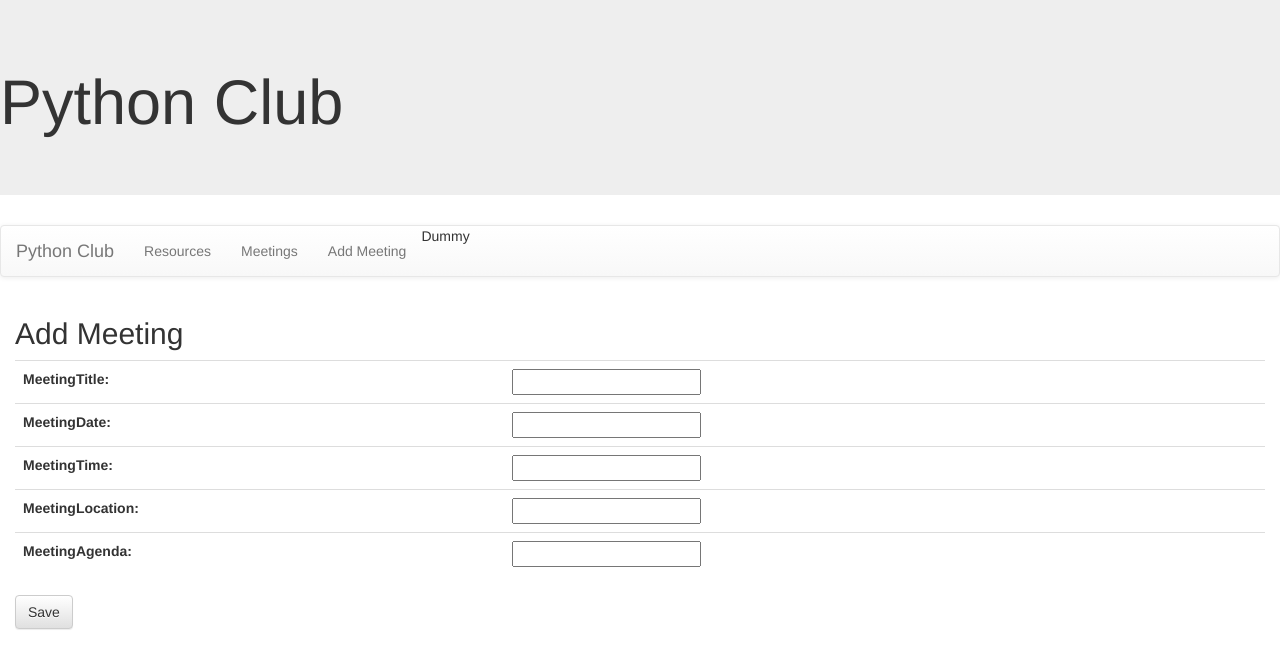
After one commit to Diego-Cano/PythonClub, a Django app: page /club/newMeeting/ in a window 1280 px wide. The commit adds this page. Shown: the top 669 px of the page. Run offline with Django 4.2, Linux system fonts and the light colour scheme; some libraries are stand-ins or nearby versions.

Commit message:
Assignment 8

```diff
--- /dev/null
+++ b/club/forms.py
@@ -0,0 +1,9 @@
+# newmeeting.php
+from django import forms
+from .models import Meeting, Resource, Event
+# MeetingMinutes
+
+class MeetingForm(forms.ModelForm):
+    class Meta:
+        model=Meeting
+        fields='__all__'
--- a/club/templates/base.html
+++ b/club/templates/base.html
@@ -18,6 +18,7 @@
 <ul class="nav navbar-nav">
 <li><a href="{% url 'resources' %}">Resources</a></li>
 <li><a href="{% url 'meetings' %}">Meetings</a></li>
+<li><a href="{% url 'newmeeting' %}">Add Meeting</a></li>
 <li>Dummy</li>
 </ul>
 </div>
--- /dev/null
+++ b/club/templates/club/newmeeting.html
@@ -0,0 +1,17 @@
+<!-- newmeeting.html  -->
+{% extends 'base.html' %}
+{% block content %}
+<h2>Add Meeting</h2>
+<form method='POST' class="post-form">
+<table class='table'>
+
+        {% csrf_token %}
+        {{ form.as_table }}
+
+
+</table>
+<button type="submit" class="save btn btn-default">
+    Save
+</button>
+</form>
+{% endblock %}
--- a/club/urls.py
+++ b/club/urls.py
@@ -5,4 +5,5 @@ urlpatterns = [
     path('getresources/', views.getresources, name='resources'),
     path('getmeetingss/', views.getmeetings, name='meetings'),
     path('meetingdetail/<int:id>', views.meetingdetail, name='meetingdetail'),
+    path('newMeeting/', views.newMeeting, name='newmeeting'),
 ]
--- a/club/views.py
+++ b/club/views.py
@@ -1,6 +1,7 @@
 from django.shortcuts import render, get_object_or_404
 from django.shortcuts import render
 from .models import Meeting, MeetingMinutes, Resource, Event
+from .forms import MeetingForm
 
 # Create your views here.
 def index(request):
@@ -18,3 +19,15 @@ def getmeetings(request):
 def meetingdetail(request, id):
     meeting=get_object_or_404(Meeting, pk=id)
     return render(request, 'club/meetingdetail.html', {'meeting' : meeting})
+
+def newMeeting(request):
+     form=MeetingForm
+     if request.method=='POST':
+          form=MeetingForm(request.POST)
+          if form.is_valid():
+               post=form.save(commit=True)
+               post.save()
+               form=MeetingForm()
+     else:
+          form=MeetingForm()
+     return render(request, 'club/newmeeting.html', {'form': form})
```
Also changed, not shown: club/tests.py (+11 -0 lines), club/models.py (line endings or trailing spaces), 3 other files.
